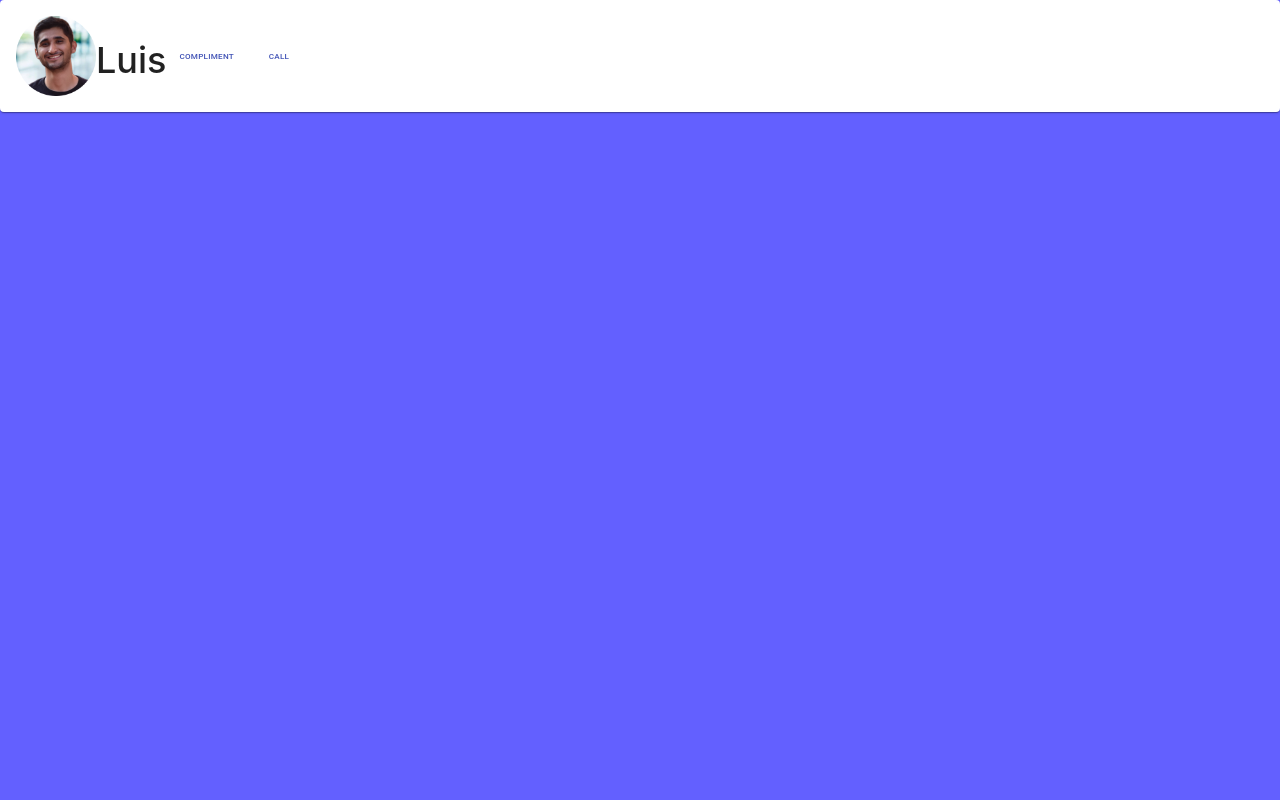
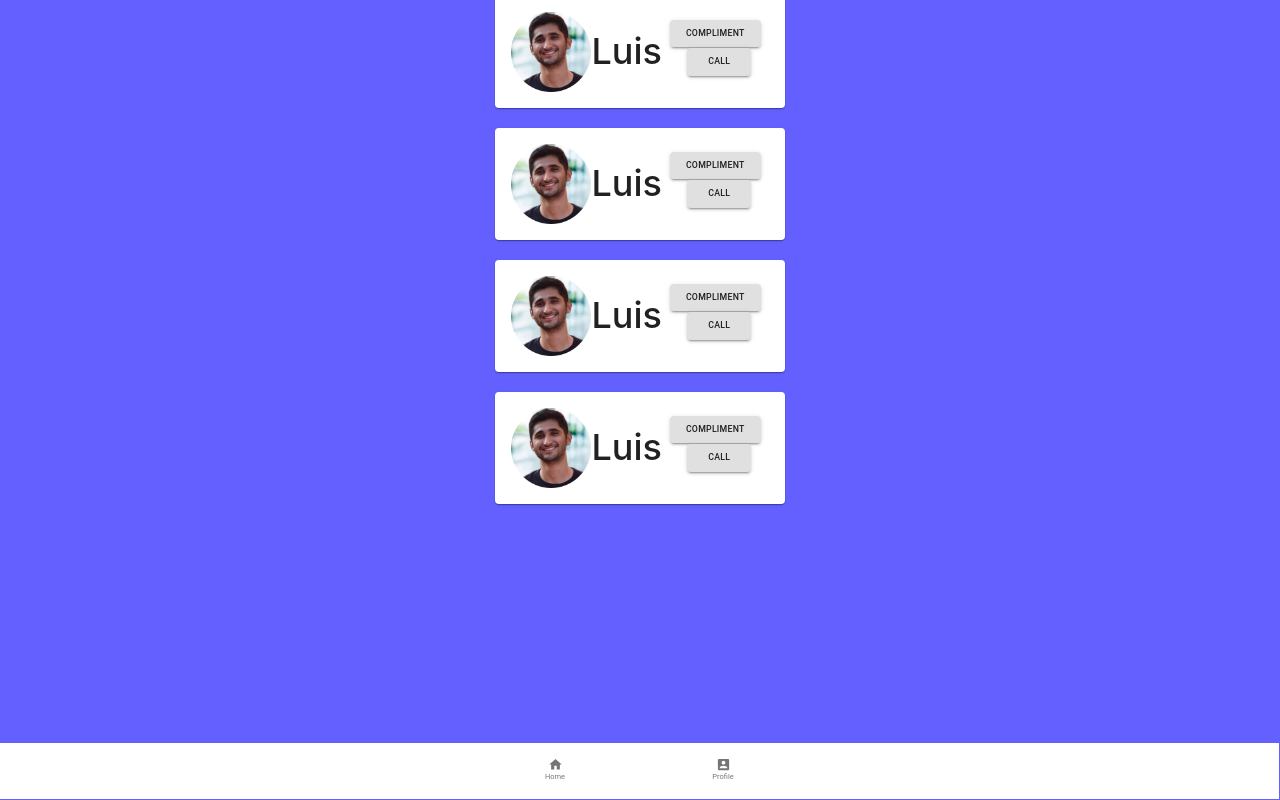
Before and after one commit to detorresramos/Reach.io, a React (Create React App) app: page /feed in a window 1280 px wide. Built offline with nearby package versions, Linux system fonts and the light colour scheme.

Commit message:
bottomnav working

```diff
--- a/package.json
+++ b/package.json
@@ -5,6 +5,7 @@
   "dependencies": {
     "@material-ui/core": "^4.11.3",
     "@material-ui/icons": "^4.11.2",
+    "@material-ui/styles": "^4.11.3",
     "@testing-library/jest-dom": "^5.11.9",
     "@testing-library/react": "^11.2.5",
     "@testing-library/user-event": "^12.8.3",
--- a/src/App.js
+++ b/src/App.js
@@ -1,5 +1,5 @@
 import './App.css';
-import { FriendCard } from './FriendCard.js';
+import Feed from './views/Feed.js'
 import Login from './Login.js';
 import Profile from './Profile';
 import {
@@ -10,16 +10,16 @@ import {
 } from 'react-router-dom'
 // import users from './usersJSON.json'
 // import Feed from './views/Feed.js'
-import BottomNav from './BottomNav.js'
 
 function App() {
   return (
     <div className="App">
       <header className="App-header">
+        {/* <Login /> */}
         <Router>
           <Switch>
             <Route path="/" exact component={Login}/>
-            <Route path="/feed" component={FriendCard}/>
+            <Route path="/feed" component={Feed}/>
             <Route path="/profile" component={Profile}/>
           </Switch>
         </Router>
--- a/src/BottomNav.js
+++ b/src/BottomNav.js
@@ -4,25 +4,33 @@ import BottomNavigation from '@material-ui/core/BottomNavigation';
 import BottomNavigationAction from '@material-ui/core/BottomNavigationAction';
 import HomeIcon from '@material-ui/icons/Home';
 import AccountBoxRoundedIcon from '@material-ui/icons/AccountBoxRounded';
+import { Link } from 'react-router-dom';
 
 const useStyles = makeStyles({
   root: {
     width: "100%",
+    position: "fixed",
+    bottom: 1,
+    right: 1
   },
 });
 
 export default function BottomNav(props) {
   const classes = useStyles();
-  const [value, setValue] = React.useState('recents');
-
-  const handleChange = (event, newValue) => {
-    setValue(newValue);
-  };
+  const [value, setValue] = React.useState(0);
 
   return (
-    <BottomNavigation value={value} onChange={handleChange} className={classes.root}>
-      <BottomNavigationAction label="Home" value="feed" icon={<HomeIcon />} />
-      <BottomNavigationAction label="Profile" value="profile" icon={<AccountBoxRoundedIcon />} />
+      <BottomNavigation
+        value={value}
+        onChange={(event, newValue) => {
+          setValue(newValue);
+        }}
+        showLabels
+        className={classes.root}
+      >
+      <BottomNavigationAction label="Home" value="feed" icon={<HomeIcon />} component={Link} to='/feed'/>
+      <BottomNavigationAction
+        label="Profile" value="profile" icon={<AccountBoxRoundedIcon />} component={Link} to='profile'/>
     </BottomNavigation>
   );
 }
--- a/src/FriendCard.js
+++ b/src/FriendCard.js
@@ -1,15 +1,19 @@
 import React from 'react';
 // import { Avatar, Card, Button} from 'antd';
 import { makeStyles} from '@material-ui/core/styles';
-import { Card, CardActions, Button} from '@material-ui/core';
+import { Card, CardActions, Button, Divider} from '@material-ui/core';
 import CardMedia from '@material-ui/core/CardMedia';
 import axios from 'axios';
 export { FriendCard }
 
+const PRIMARYCOLOR = "#6360FF";
+const SECONDARYCOLOR = "#FF8181"
+
+
   const useStyles = makeStyles((theme) => ({
     root: {
       display: 'flex',
-      alignItems: 'center',
+      alignItems: 'flex-start',
       padding: '2vh',
     },
     avatar: {
@@ -17,7 +21,7 @@ export { FriendCard }
     },
     username: {
         padding: '10px',
-        marginLeft: '10px'
+        marginLeft: '5vh'
     },
     headerArea: {
         display: 'flex',
@@ -28,6 +32,10 @@ export { FriendCard }
         display: 'flex',
         alignItems: 'center',
         flexDirection: 'row'
+    },
+    actions: {
+        display: 'flex',
+        flexDirection: 'column',
     }
   }));
 
@@ -54,12 +62,13 @@ function FriendCard() {
                     <h1>Luis</h1>
                 </div>
                 <CardActions className={styles.actions}>
-                    <Button size="small" color="primary" onClick={complimentHandler}>
-                        Compliment
-                    </Button>
-                    <Button size="small" color="primary">
-                        Call
-                    </Button>
+                        <Button size="medium" variant="contained" styles={{color: PRIMARYCOLOR}} onClick={complimentHandler}>
+                            Compliment
+                        </Button>
+                        <Divider/>
+                        <Button size="medium" variant="contained" styles={{color: SECONDARYCOLOR}}>
+                            Call
+                        </Button>
                 </CardActions>
             </Card>
         </div>
--- a/src/Profile.js
+++ b/src/Profile.js
@@ -1,5 +1,6 @@
-import React from 'react'
-import './profile.css'
+import React from 'react';
+import './profile.css';
+import BottomNav from './BottomNav';
 
 function Profile() {
     return (
@@ -15,6 +16,7 @@ function Profile() {
                 <p>Wellness Tips</p>
                 <p>Sign Out</p>
             </div>
+            <BottomNav/>
         </div>
     )
 }
--- /dev/null
+++ b/src/views/Feed.js
@@ -0,0 +1,68 @@
+import { FriendCard } from '../FriendCard.js';
+import Grid from '@material-ui/core/Grid';
+import { makeStyles} from '@material-ui/core/styles';
+import BottomNav from '../BottomNav.js';
+
+const users = [
+    {
+        "name": "Luis",
+        "wellnessScore": 10
+    },
+    {
+        "name": "Paul",
+        "wellnessScore": 8
+    },
+    {
+        "name": "Pierre",
+        "wellnessScore": 2
+    },
+    {
+        "name": "Drake",
+        "wellnessScore": 5
+    },
+]
+
+const useStyles = makeStyles((theme) => ({
+    container: {
+        // display: "center",
+        paddingTop: "10%",
+    }
+  }));
+
+function Feed() {
+
+    const styles = useStyles();
+
+  return (
+    <div className="container" styles={styles.container}>
+      <header className="App-header">
+
+        <Grid
+            container
+            direction="column"
+            spacing={1}
+            alignItems="center"
+            styles={styles.container}
+        >
+            <div>
+                {users.map(user => {
+                    return(
+                        <span>
+                        <Grid container justify={"center"} spacing={5}>
+                            <Grid item xs={12} sm={12}>
+                                <FriendCard />
+                            </Grid>
+                        </Grid>
+                    </span>
+                    )
+                })}
+            </div>
+        </Grid>
+      </header>
+      <BottomNav/>
+
+    </div>
+  );
+}
+
+export default Feed;
```
Also changed, not shown: src/usersJSON.json (added, +18 -0 lines), src/views/Login.js (added, +49 -0 lines), 2 other files (tests, documents, lock files or other folders).
